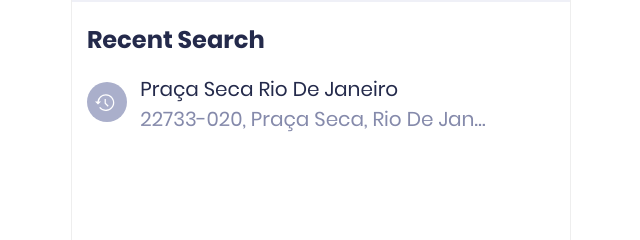
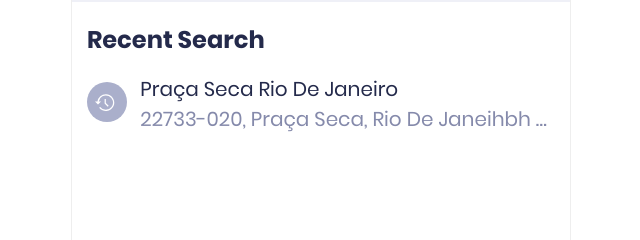
Before and after one commit to asmita1108/screen10, a plain HTML site: page index.html in a window 1280 px wide. Shown: the part 212-452 px from the top of the page, 319-959 px from the left. Drawn offline with nearby package versions, Linux system fonts and the light colour scheme.

Commit message:
updated css

```diff
--- a/css/styles.css
+++ b/css/styles.css
@@ -132,7 +132,7 @@ body {
     width: auto;
     white-space: nowrap;
     overflow: hidden;
-    text-overflow: ellipsis;
+
 }
 .location-result p {
     color: #242A4B;
@@ -239,8 +239,8 @@ img.ri:empty
 .result-text {
     display: block;
     float: left;
-    width: 350px;
-    height: 39pt;
+    width: calc(100% - 54px);
+    height: 50pt;
     font-size: 15pt;
     text-transform: capitalize;
 }
--- a/index.html
+++ b/index.html
@@ -57,8 +57,8 @@
                      <img src="css/assets/Mask%20Group%20193.svg" style="width: 20px; height: 20px;">
                  </div>
                  <div class="result-text">
-                     <p id="header">Praça seca rio de Janeiro</p>
-                     <p id="content" class="text-wrap-inline">22733-020, Praça Seca, Rio de Janeihbh hhcs hghggg hggd </p>
+                     <p id="header" class="text-wrap-inline">Praça seca rio de Janeiro</p>
+                     <p id="content" class="text-wrap-inline" style="text-overflow: ellipsis;">22733-020, Praça Seca, Rio de Janeihbh hhcs hghggg hggd </p>
                  </div>
              </div>
 
```
